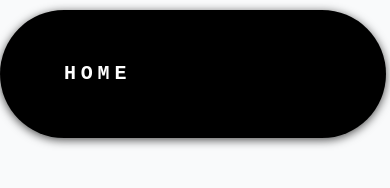
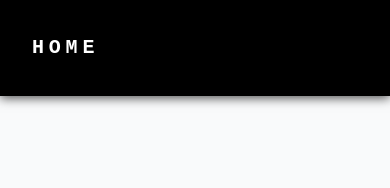
Before and after one commit to zackvalavanis/MyPortfolio, a React (Vite) app: page / in a window 390 px wide. Shown: the top 188 px of the page. Built offline with nearby package versions, Linux system fonts and the light colour scheme; some icons are missing.

Commit message:
updates to styling for mobile

```diff
--- a/src/pages/Header/Navbar.tsx
+++ b/src/pages/Header/Navbar.tsx
@@ -1,5 +1,6 @@
 import React, { useState, useEffect } from "react";
-import { Toolbar, Typography, Button, Box } from "@mui/material";
+import { Toolbar, Typography, Button, Box, IconButton, Menu, MenuItem, useMediaQuery, useTheme } from "@mui/material";
+import MenuIcon from "@mui/icons-material/Menu";
 import { useNavigate, useLocation } from "react-router-dom";
 
 const pages = ["About Me", "Experience", "Skills", "Contact Me"];
@@ -8,11 +9,15 @@ export function NavBar() {
   const navigate = useNavigate();
   const location = useLocation();
   const [isSticky, setIsSticky] = useState(true);
+  const [anchorEl, setAnchorEl] = useState<null | HTMLElement>(null);
+  const theme = useTheme();
+  const isMobile = useMediaQuery(theme.breakpoints.down("sm"));
 
   const handleNavigation = (page: string) => {
     const id = page.toLowerCase().replace(/\s+/g, "-");
     const el = document.getElementById(id);
     if (el) el.scrollIntoView({ behavior: "smooth" });
+    handleMenuClose();
   };
 
   const handleNavigationFromAboutMePage = (page: string) => {
@@ -22,6 +27,15 @@ export function NavBar() {
       const el = document.getElementById(id);
       if (el) el.scrollIntoView({ behavior: "smooth" });
     }, 100);
+    handleMenuClose();
+  };
+
+  const handleMenuOpen = (event: React.MouseEvent<HTMLElement>) => {
+    setAnchorEl(event.currentTarget);
+  };
+
+  const handleMenuClose = () => {
+    setAnchorEl(null);
   };
 
   useEffect(() => {
@@ -34,16 +48,15 @@ export function NavBar() {
   }, []);
 
   return (
-    <div
-      style={{
+    <Box
+      sx={{
         position: "fixed",
-        top: isSticky ? 0 : "-200px", // adjust based on header height
-        width: "99%",
-        marginTop: '10px',
+        top: isSticky ? 0 : "-200px",
+        width: "100%",
         backgroundColor: "black",
-        borderRadius: "200px",
-        height: "8rem",
-        padding: "0 2rem",
+        borderRadius: 0,
+        height: isMobile ? "6rem" : "8rem",
+        px: isMobile ? 2 : 4,
         display: "flex",
         alignItems: "center",
         justifyContent: "center",
@@ -57,17 +70,15 @@ export function NavBar() {
           width: "100%",
           display: "flex",
           alignItems: "center",
-          justifyContent: "center",
-          position: "relative",
+          justifyContent: "space-between",
         }}
       >
+        {/* HOME Button */}
         <Typography
           variant="h6"
           component="a"
           onClick={() => navigate("/")}
           sx={{
-            position: "absolute",
-            left: "2rem",
             fontFamily: "monospace",
             fontWeight: 700,
             letterSpacing: ".3rem",
@@ -79,7 +90,9 @@ export function NavBar() {
           HOME
         </Typography>
 
-        <Box sx={{ display: { xs: "none", md: "flex" }, gap: 4 }}>
+        {/* Desktop Menu */}
+        {!isMobile && (
+          <Box sx={{ display: "flex", gap: 4 }}>
             {pages.map((page) => (
               <Button
                 key={page}
@@ -97,7 +110,54 @@ export function NavBar() {
               </Button>
             ))}
           </Box>
+        )}
+
+        {/* Mobile Dropdown */}
+        {isMobile && (
+          <>
+            <IconButton
+              onClick={handleMenuOpen}
+              sx={{ color: "white" }}
+            >
+              <MenuIcon />
+            </IconButton>
+
+            <Menu
+              anchorEl={anchorEl}
+              open={Boolean(anchorEl)}
+              onClose={handleMenuClose}
+              anchorOrigin={{
+                vertical: "bottom",
+                horizontal: "right",
+              }}
+              transformOrigin={{
+                vertical: "top",
+                horizontal: "right",
+              }}
+              slotProps={{
+                paper: {
+                  sx: {
+                    ml: 3,
+                    mt: 4, // offset below the icon
+                    zIndex: 5000, // above navbar
+                  },
+                },
+              }}
+            >
+              {pages.map((page) => (
+                <MenuItem
+                  key={page}
+                  onClick={() =>
+                    location.pathname === "/" ? handleNavigation(page) : handleNavigationFromAboutMePage(page)
+                  }
+                >
+                  {page}
+                </MenuItem>
+              ))}
+            </Menu>
+          </>
+        )}
       </Toolbar>
-    </div>
+    </Box>
   );
 }
```
Lines whose indentation alone changed are shown as unchanged.
